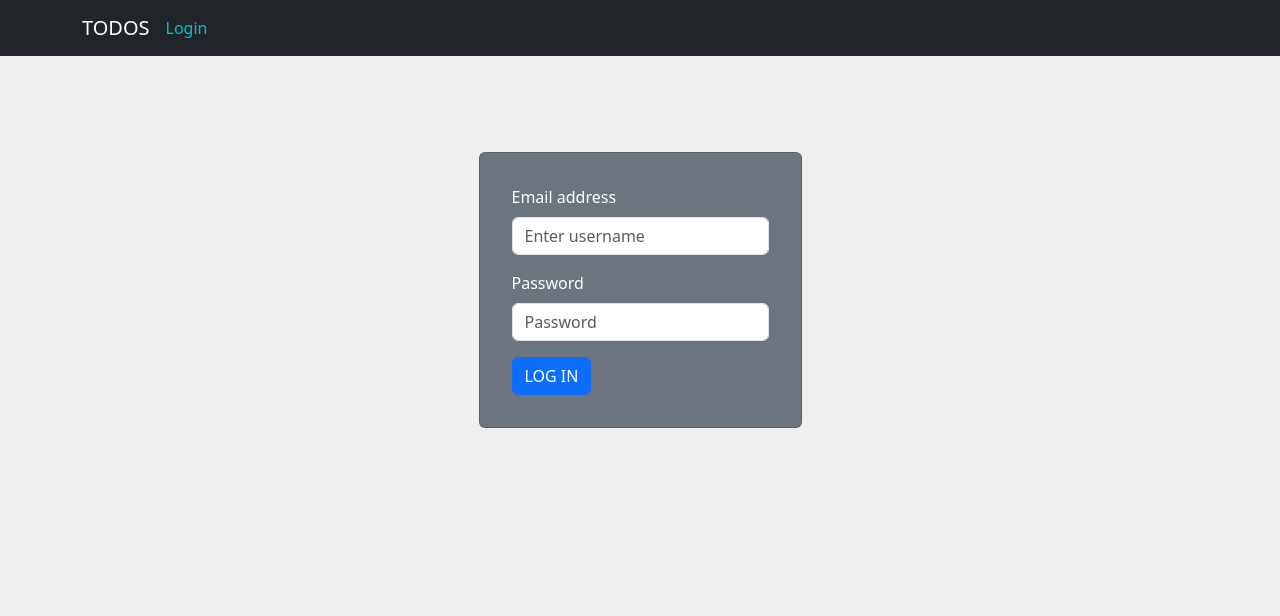
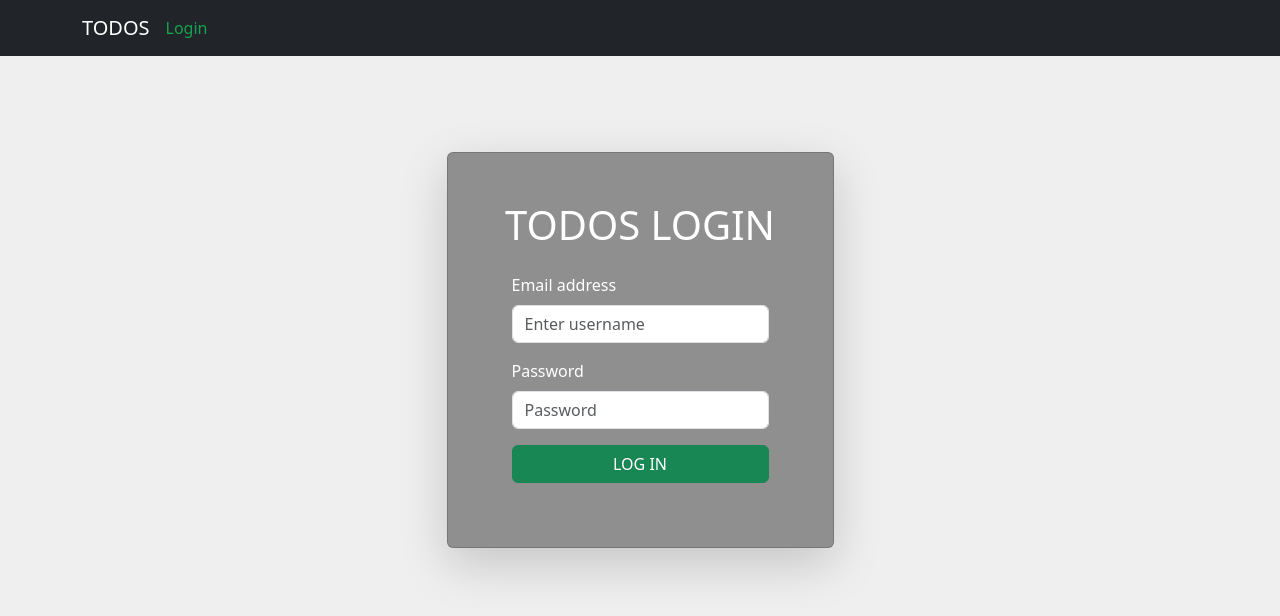
Before and after one commit to wizrahull/todoscrud, a React (Create React App) app: page /login in a window 1280 px wide. Shown: the top 616 px of the page. Built offline with nearby package versions, Linux system fonts and the light colour scheme; what use-http would draw is missing.

Commit message:
routes fix

```diff
--- a/src/App.css
+++ b/src/App.css
@@ -32,7 +32,7 @@ a {
     color: #eee;
   }
   50% {
-    color: #00bfcc;
+    color: #14a44d;
   }
   100% {
     left: 90px;
@@ -49,7 +49,7 @@ body {
   }
 
   input {
-    border: 1px solid #00bfcc;
+    border: 1px solid #14a44d;
     padding-block-start: 5px;
   }
 }
@@ -57,19 +57,19 @@ body {
 .custom_input:focus {
 }
 .custom_input {
-  border: 1px solid #00bfcc;
+  border: 1px solid #14a44d;
   border-radius: 0px;
 }
 .custom_theme_button {
   border-radius: 2px;
-  background-color: #00bfcc;
+  background-color: #14a44d;
   color: white;
   margin-left: 4px;
   height: 100%;
   border: 0px;
 }
 .custom_theme_button:hover {
-  background-color: #00beccc2;
+  background-color: #14a44ecb;
   color: white;
 }
 
@@ -90,7 +90,7 @@ body {
 }
 
 .active {
-  color: #00bfcc;
+  color: #14a44d;
 }
 
 td > a {
--- a/src/Components/Login./Login.js
+++ b/src/Components/Login./Login.js
@@ -54,7 +54,11 @@ export default function () {
 
   return (
     <div className=" d-flex justify-content-center  text-light mt-5 p-4  ">
-      <Card className="mt-4 p-3 shadow-5-strong bg-secondary ">
+      <Card
+        className="mt-4 p-5 shadow-lg  "
+        style={{ backgroundColor: " rgba(0,0,0, 0.4)" }}
+      >
+        <h1 className="text-white text-center"> TODOS LOGIN</h1>
         <Form className="p-3" onSubmit={handleSubmit(handleForm)}>
           <Form.Group className="mb-3 " controlId="formBasicEmail">
             <Form.Label className="text-white">Email address</Form.Label>
@@ -75,9 +79,9 @@ export default function () {
           </Form.Group>
 
           <Button
-            variant="primary"
+            variant="success"
             type="submit"
-            className="d-flex justify-content-center "
+            className="d-flex justify-content-center  w-100"
           >
             LOG IN
           </Button>
--- a/src/Components/Views/Navbar.js
+++ b/src/Components/Views/Navbar.js
@@ -33,7 +33,7 @@ export default function Navb() {
         <Container>
           <Navbar.Brand>
             {" "}
-            <NavLink to="/homepage">TODOS </NavLink>
+            <NavLink to="/">TODOS </NavLink>
           </Navbar.Brand>
           <Nav className="me-auto">
             {isLogged ? (
```
